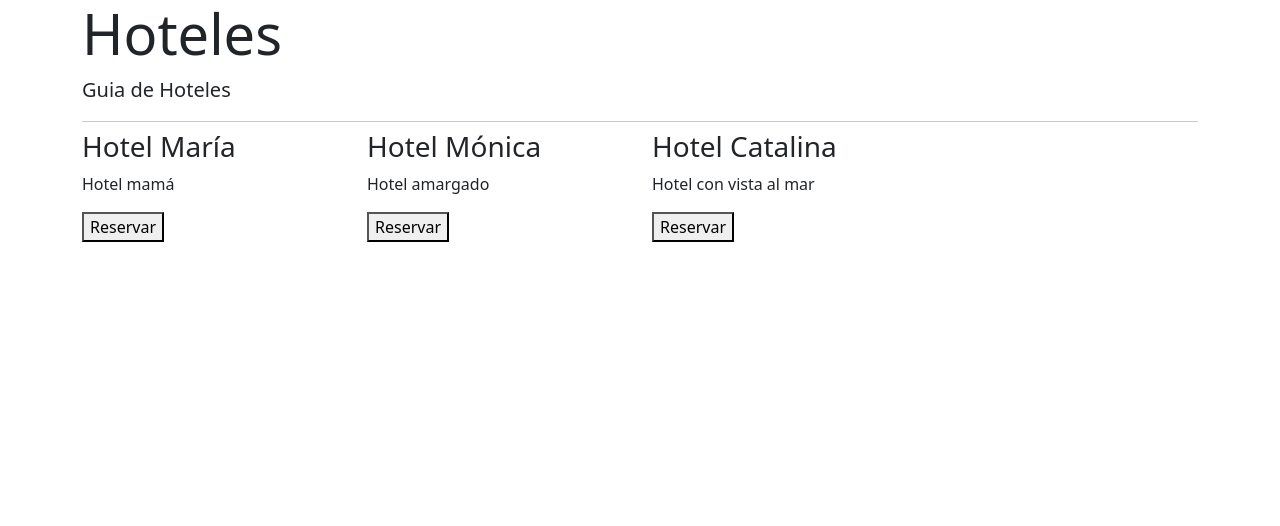
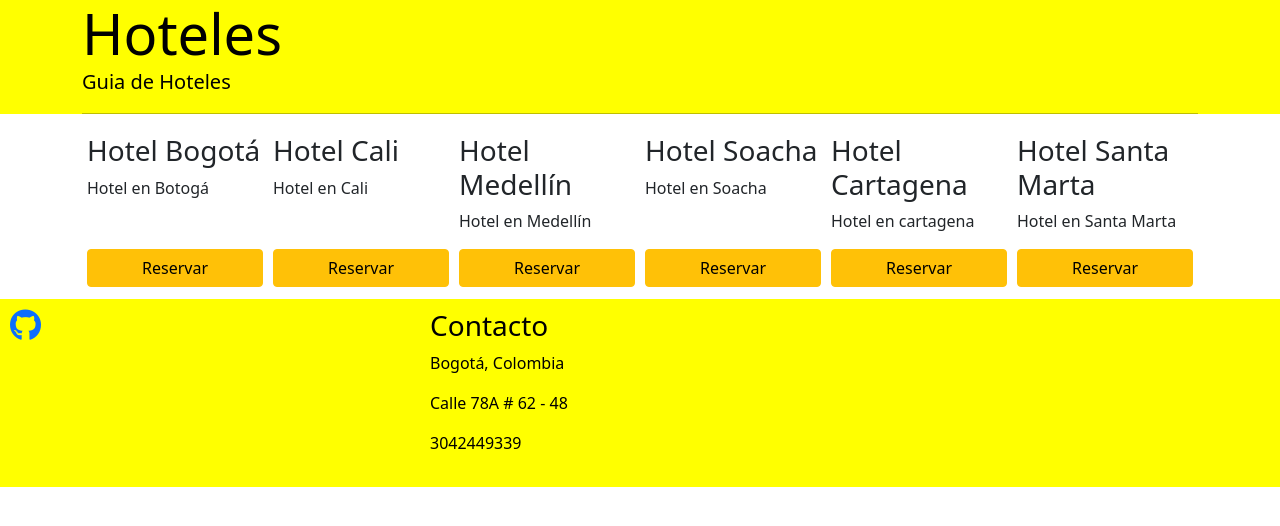
Before and after one commit to ElLuchoMan/productos, a website: page index.html in a window 1280 px wide. Drawn offline with nearby package versions, Linux system fonts and the light colour scheme.

Commit message:
Agregado footer y estilos flex

```diff
--- /dev/null
+++ b/css/main.css
@@ -0,0 +1,22 @@
+.jumbotron{
+    background-color: yellow;
+    color: black;
+}
+.footer{
+    padding: 10px 10px 0 10px;
+    background-color: yellow;
+    color: black;
+    margin-bottom: 0px;
+    margin-top: 10px;
+}
+.btn-reserva{
+    width: 100%;
+
+}
+
+.card-hotel{
+    flex: 1 150px;
+    padding: 2px 5px 2px 5px;
+    margin-top: 10px;
+
+}
--- a/index.html
+++ b/index.html
@@ -4,11 +4,13 @@
 <head>
     <meta charset="utf-8">
     <meta name="viewport" content="width=device-width, initial-scale=1">
+    <link href="./css/main.css" rel="stylesheet">
     <link href="https://cdn.jsdelivr.net/npm/bootstrap@5.0.0-beta1/dist/css/bootstrap.min.css" rel="stylesheet"
         integrity="sha384-giJF6kkoqNQ00vy+HMDP7azOuL0xtbfIcaT9wjKHr8RbDVddVHyTfAAsrekwKmP1" crossorigin="anonymous">
     <script src="https://cdn.jsdelivr.net/npm/bootstrap@5.0.0-beta1/dist/js/bootstrap.bundle.min.js"
         integrity="sha384-ygbV9kiqUc6oa4msXn9868pTtWMgiQaeYH7/t7LECLbyPA2x65Kgf80OJFdroafW"
         crossorigin="anonymous"></script>
+    <script src="https://kit.fontawesome.com/06996f812f.js" crossorigin="anonymous"></script>
 
     <title>Guia Hoteles</title>
 </head>
@@ -16,37 +18,91 @@
 <body>
     <div class="jumbotron jumbotron-fluid">
         <div class="container">
-            <h1 class="display-4">Hoteles</h1>
+            <h class="display-4">Hoteles</h>
             <p class="lead">Guia de Hoteles</p>
             <hr class="my-2">
         </div>
+    </div>
+    <div class="container">
 
-        <div class="container">
+        <div class="d-flex flex-wrap">
 
-            <div class="row">
-              <div class="col">
-                 <h3>Hotel María</h3>
-                 <p>Hotel  mamá</p>
-                 <button>Reservar</button>
-              </div>
-              <div class="col">
-                <h3>Hotel Mónica</h3>
-                <p>Hotel amargado</p>
-                <button>Reservar</button>
-              </div>
-              <div class="col">
-                <h3>Hotel Catalina</h3>
-                <p>Hotel con vista al mar</p>
-                <button>Reservar</button>
-              </div>
-              <div class="col">
+            <div class="card-hotel d-flex flex-column justify-content-between">
+                <div>
+                    <h3>Hotel Bogotá</h3>
+                    <p>Hotel en Botogá</p>
+                </div>
 
-              </div>
-
+            <div>
+                <button type="button" class="btn btn-reserva btn-warning">Reservar</button>
+            </div>
+        </div>
+            <div class="card-hotel d-flex flex-column justify-content-between">
+                <div>
+                    <h3>Hotel Cali</h3>
+                    <p>Hotel en Cali</p>
+                </div>
+                <div>
+                    <button type="button" class="btn btn-reserva btn-warning">Reservar</button>
+                </div>
+            </div>
+            <div class="card-hotel d-flex flex-column justify-content-between">
+                <div>
+                    <h3>Hotel Medellín</h3>
+                    <p>Hotel en Medellín</p>
+                </div>
+                <div>
+                    <button type="button" class="btn btn-reserva btn-warning">Reservar</button>
+                </div>
             </div>
 
-          </div>
+            <div class="card-hotel d-flex flex-column justify-content-between">
+                <div>
+                    <h3>Hotel Soacha</h3>
+                    <p>Hotel en Soacha</p>
+                </div>
+                <div>
+                    <button type="button" class="btn btn-reserva btn-warning">Reservar</button>
+                </div>
+            </div>
+            <div class="card-hotel d-flex flex-column justify-content-between">
+                <div>
+                    <h3>Hotel Cartagena</h3>
+                    <p>Hotel en cartagena</p>
+                </div>
+                <div>
+                    <button type="button" class="btn btn-reserva btn-warning">Reservar</button>
+                </div>
+            </div>
+            <div class="card-hotel d-flex flex-column justify-content-between">
+                <div>
+                    <h3>Hotel Santa Marta</h3>
+                    <p>Hotel en Santa Marta</p>
+                </div>
+                <div>
+                    <button type="button" class="btn  btn-reserva btn-warning">Reservar</button>
+                </div>
+            </div>
+        </div>
+    </div>
 
+
+    <footer class="footer">
+        <div class="d-flex flex-wrap">
+            <div class="col-sm-4 d-flex flex-column">
+                <a href=""><i class="fa fa-github fa-2x"></i></a>
+            </div>
+            <div class="col-sm-4 d-flex flex-column">
+                <address>
+                    <h3>Contacto</h3>
+                    <p>Bogotá, Colombia</p>
+                    <p>Calle 78A # 62 - 48</p>
+                    <p>3042449339</p>
+                </address>
+            </div>
+        </div>
+    </footer>
 </body>
 
+
 </html>
```
